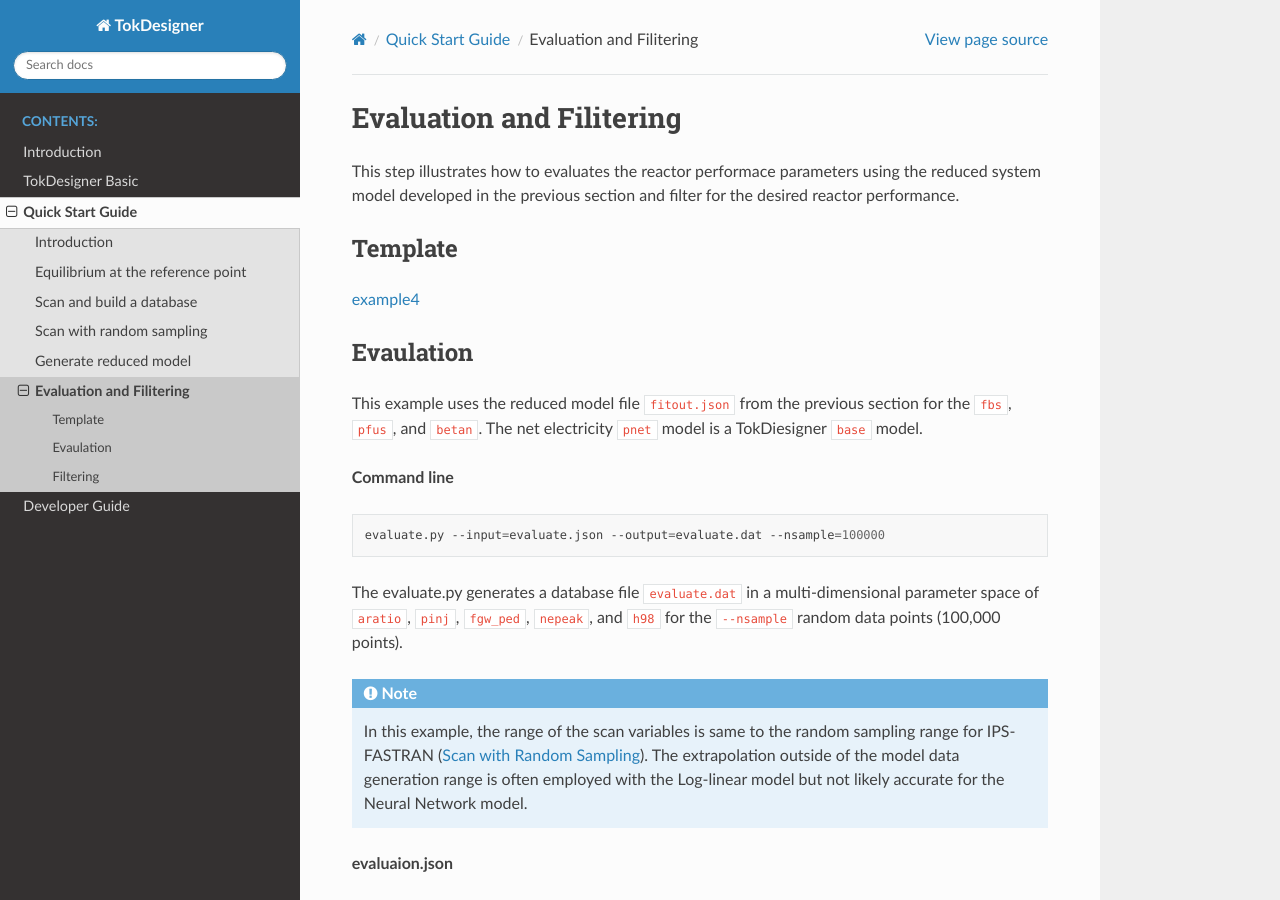
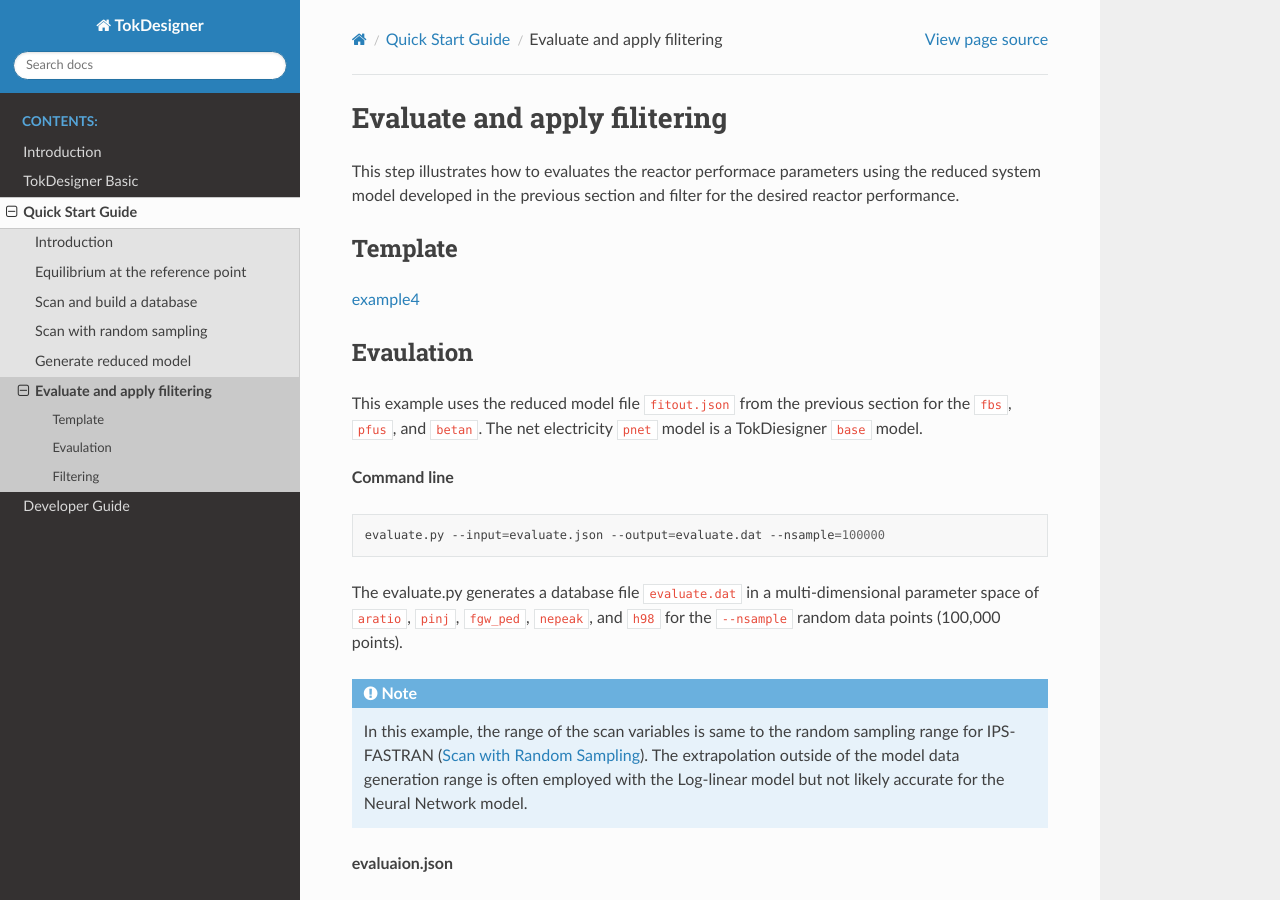
Before and after one commit to ORNL-Fusion/tokdesigner-doc, a Sphinx documentation site: the page built from docs/quick_start_guide/evaluate.rst, in a window 1280 px wide and 900 px high. Built offline with Sphinx 7.4.7 and the Read the Docs theme 2.0.0, drawn with Linux system fonts in a browser that asks for light colours; some of the changed text lies outside the part shown.

Commit message:
correct typo

```diff
--- a/docs/quick_start_guide/evaluate.rst
+++ b/docs/quick_start_guide/evaluate.rst
@@ -1,6 +1,6 @@
-=========================
-Evaluation and Filitering
-=========================
+=============================
+Evaluate and apply filitering
+=============================
 
 This step illustrates how to evaluates the reactor performace parameters using the reduced system model developed in the previous section
 and filter for the desired reactor performance.
@@ -68,19 +68,19 @@
 
   }
 
-The content and format of the input file ``evaluation.json`` is identical to the ``sample.json`` except without the ``io`` section (see :doc:`Scan with Random Sampling<scan_random>`).  Note that the ``model`` section for the ``betan``, ``pfus``, and ``fbs`` points to the reduced model file ``fitout.json``.
+The content and format of the input file ``evaluate.json`` is identical to the ``sample.json`` except without the ``io`` section (see :doc:`Scan with Random Sampling<scan_random>`).  Note that the ``model`` section for the ``betan``, ``pfus``, and ``fbs`` points to the reduced model file ``fitout.json``.
 
 
 Filtering
 ---------
 
-The process is same to the :doc:`Direct Filtering<scan_random>` but with the database file ``evaluation.dat`` generated by the reduced system model.
+The process is same to the :doc:`Direct Filtering<scan_random>` but with the database file ``evaluate.dat`` generated by the reduced system model.
 
 **Command line**
 
 .. code-block:: bash
 
-    filter.py --input=filter.json --dbfile=evaluation.dat --output=filter.dat
+    filter.py --input=filter.json --dbfile=evaluate.dat --output=filter.dat
 
 
 **filter.json**
```
